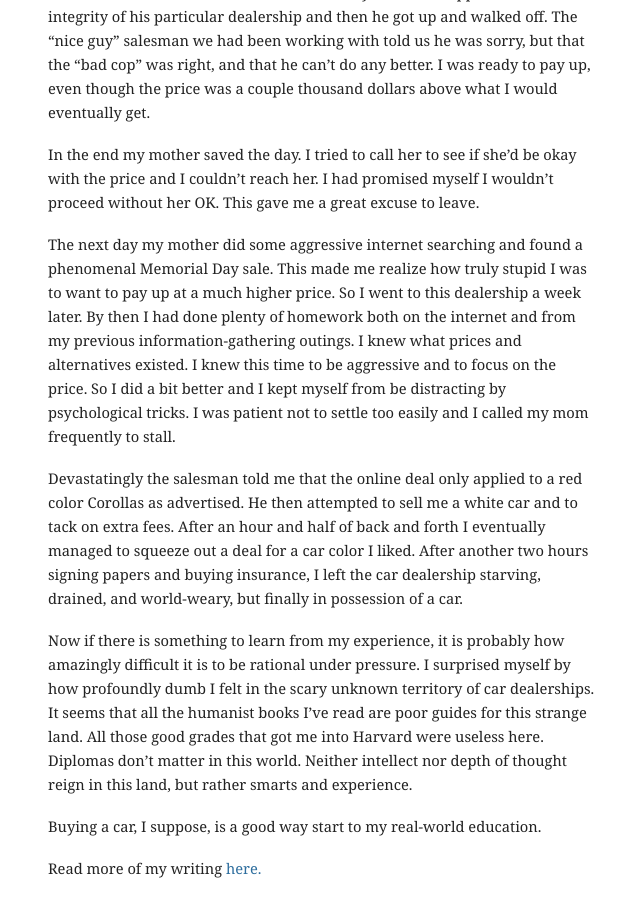
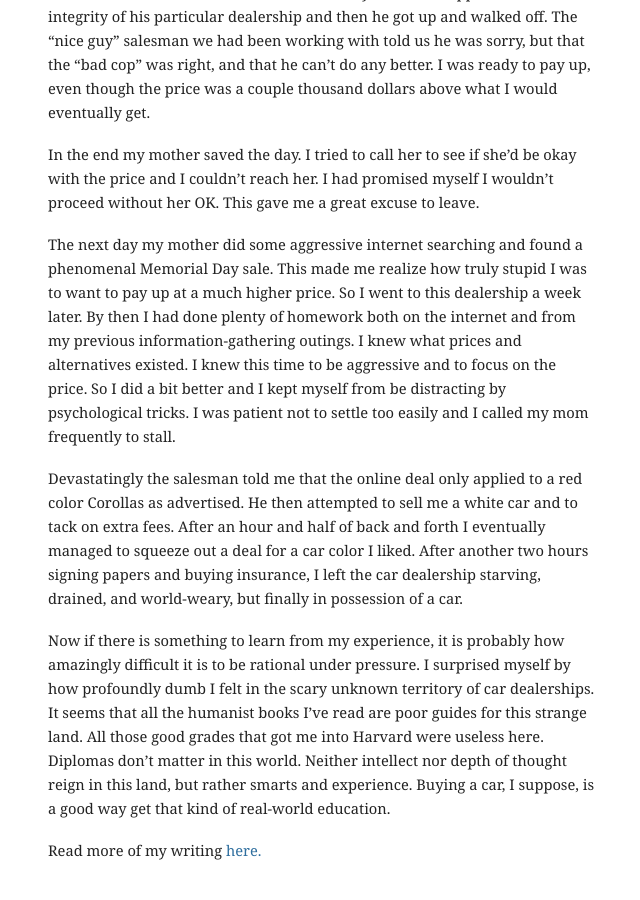
Before and after one commit to mbwong/mbwong.github.com, a Jekyll site: the page built from _posts/2013-07-06-buying-a-car.md, in a window 1280 px wide and 900 px high, scrolled down 1316 px. Shown: the whole window, without its empty margins (302-942 px from the left). Built offline with Jekyll 4.4.1, drawn with Linux system fonts in a browser that asks for light colours.

Commit message:
Update 2013-07-06-buying-a-car.md

```diff
--- a/_posts/2013-07-06-buying-a-car.md
+++ b/_posts/2013-07-06-buying-a-car.md
@@ -26,6 +26,4 @@
 
 Devastatingly the salesman told me that the online deal only applied to a red color Corollas as advertised. He then attempted to sell me a white car and to tack on extra fees. After an hour and half of back and forth I eventually managed to squeeze out a deal for a car color I liked. After another two hours signing papers and buying insurance, I left the car dealership starving, drained, and world-weary, but finally in possession of a car.
 
-Now if there is something to learn from my experience, it is probably how amazingly difficult it is to be rational under pressure. I surprised myself by how profoundly dumb I felt in the scary unknown territory of car dealerships. It seems that all the humanist books I've read are poor guides for this strange land. All those good grades that got me into Harvard were useless here. Diplomas don't matter in this world. Neither intellect nor depth of thought reign in this land, but rather smarts and experience.
-
-Buying a car, I suppose, is a good way start to my real-world education.
+Now if there is something to learn from my experience, it is probably how amazingly difficult it is to be rational under pressure. I surprised myself by how profoundly dumb I felt in the scary unknown territory of car dealerships. It seems that all the humanist books I've read are poor guides for this strange land. All those good grades that got me into Harvard were useless here. Diplomas don't matter in this world. Neither intellect nor depth of thought reign in this land, but rather smarts and experience. Buying a car, I suppose, is a good way get that kind of real-world education.
```
